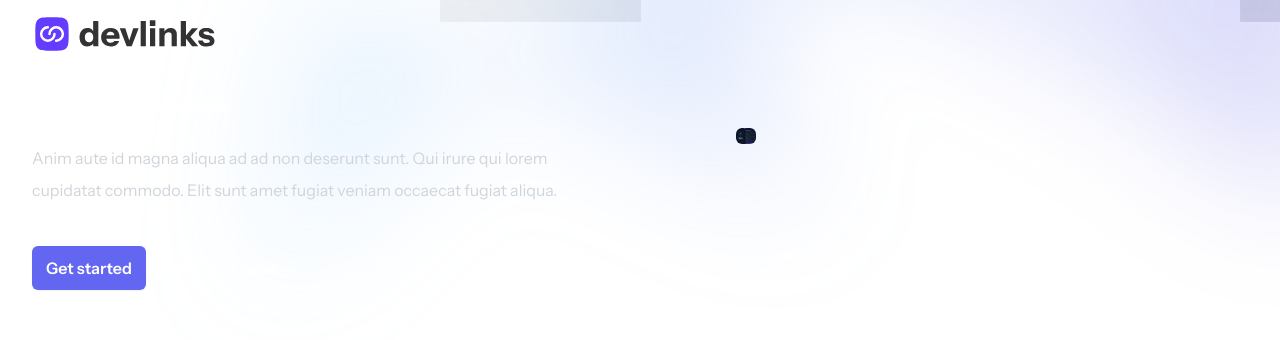
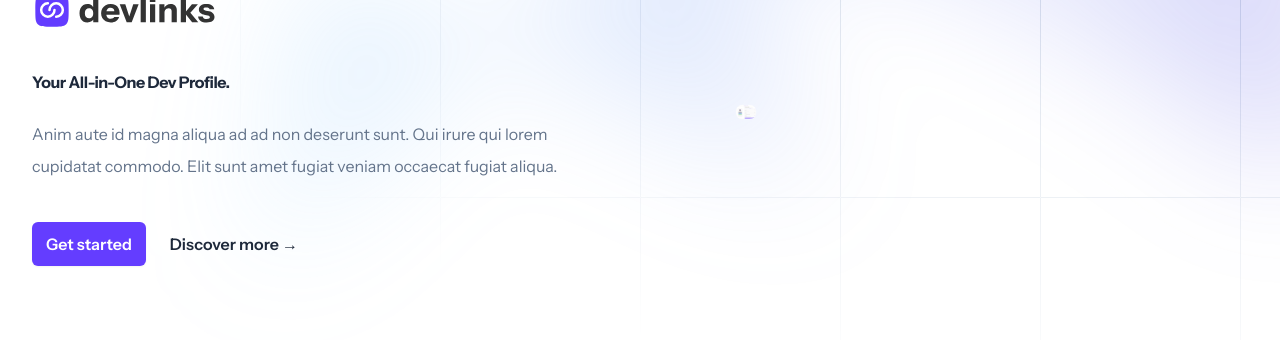
Before and after one commit to rohald89/devlinks, a Next.js app: page / in a window 1280 px wide. Shown: the part 202-542 px from the top of the page. Built offline with nearby package versions, Linux system fonts and the light colour scheme; no server answers.

Commit message:
added light theme styles to the landing page

```diff
--- a/src/app/page.tsx
+++ b/src/app/page.tsx
@@ -9,10 +9,9 @@ import { Icons } from '@/components/Icons';
 
 export default async function Home() {
   const session = await getAuthSession();
-
   return (
-    <div className="relative bg-slate-900 md:pt-6">
-      <header className="fixed z-10 w-full md:w-11/12 md:left-1/2 md:-translate-x-1/2 bg-white dark:bg-slate-950 rounded-b-xl p-4 flex items-center justify-between md:rounded-xl">
+    <div className="relative bg-gray-100 dark:bg-slate-900">
+      <header className="fixed md:top-6 shadow-card z-10 w-full md:w-11/12 md:left-1/2 md:-translate-x-1/2 bg-white dark:bg-slate-950 rounded-b-xl p-4 flex items-center justify-between md:rounded-xl">
         {/* TODO find cleaner way for mobile / desktop differences */}
         <span className="md:hidden">
           <Icons.smallLogo />
--- a/src/components/Hero.tsx
+++ b/src/components/Hero.tsx
@@ -1,13 +1,15 @@
+'use client';
+
 import Image from 'next/image';
 import { Icons } from './Icons';
-import ThemeToggle from './ThemeToggle';
+import { useTheme } from 'next-themes';
 
 export default function Hero() {
+  const { theme } = useTheme();
   return (
     <div className="relative isolate overflow-hidden bg-white dark:bg-[#111827]">
-      {/* <ThemeToggle /> */}
       <svg
-        className="absolute inset-0 -z-10 h-full w-full stroke-white/10 [mask-image:radial-gradient(100%_100%_at_top_right,white,transparent)]"
+        className="absolute inset-0 -z-10 h-full w-full stroke-slate-300 dark:stroke-white/10 [mask-image:radial-gradient(100%_100%_at_top_right,white,transparent)]"
         aria-hidden="true"
       >
         <defs>
@@ -22,12 +24,18 @@ export default function Hero() {
             <path d="M.5 200V.5H200" fill="none" />
           </pattern>
         </defs>
-        <svg x="50%" y={-1} className="overflow-visible fill-[#1f2937]/20">
-          <path
-            d="M-200 0h201v201h-201Z M600 0h201v201h-201Z M-400 600h201v201h-201Z M200 800h201v201h-201Z"
-            strokeWidth={0}
-          />
-        </svg>
+        {theme === 'dark' && (
+          <svg
+            x="50%"
+            y={-1}
+            className="overflow-visible dark:fill-[#1f2937]/20"
+          >
+            <path
+              d="M-200 0h201v201h-201Z M600 0h201v201h-201Z M-400 600h201v201h-201Z M200 800h201v201h-201Z"
+              strokeWidth={0}
+            />
+          </svg>
+        )}
         <rect
           width="100%"
           height="100%"
@@ -51,10 +59,10 @@ export default function Hero() {
         <div className="mx-auto max-w-2xl flex-shrink-0 lg:mx-0 lg:max-w-xl lg:pt-8">
           <Icons.logo />
 
-          <h1 className="mt-10 text-6xl font-bold tracking-tight text-white sm:text-6xl">
+          <h1 className="mt-10 text-6xl font-bold tracking-tight text-slate-800 dark:text-slate-100 sm:text-6xl">
             Your All-in-One Dev Profile.
           </h1>
-          <p className="mt-6 text-lg leading-8 text-[#d1d5db]">
+          <p className="mt-6 text-lg leading-8 text-slate-500 dark:text-[#d1d5db]">
             Anim aute id magna aliqua ad ad non deserunt sunt. Qui irure qui
             lorem cupidatat commodo. Elit sunt amet fugiat veniam occaecat
             fugiat aliqua.
@@ -62,11 +70,14 @@ export default function Hero() {
           <div className="mt-10 flex items-center gap-x-6">
             <a
               href="#"
-              className="rounded-md bg-indigo-500 px-3.5 py-2.5 text-sm font-semibold text-white shadow-sm hover:bg-indigo-400 focus-visible:outline focus-visible:outline-2 focus-visible:outline-offset-2 focus-visible:outline-indigo-400"
+              className="rounded-md bg-primary-600 px-3.5 py-2.5 text-sm font-semibold text-white shadow-sm hover:bg-indigo-400 focus-visible:outline focus-visible:outline-2 focus-visible:outline-offset-2 focus-visible:outline-indigo-400"
             >
               Get started
             </a>
-            <a href="#" className="text-sm font-semibold leading-6 text-white">
+            <a
+              href="#"
+              className="text-sm font-semibold leading-6 text-slate-800 dark:text-white"
+            >
               Discover more <span aria-hidden="true">→</span>
             </a>
           </div>
@@ -74,7 +85,11 @@ export default function Hero() {
         <div className="mx-auto mt-16 flex max-w-2xl sm:mt-24 lg:ml-10 lg:mr-0 lg:mt-0 lg:max-w-none lg:flex-none xl:ml-32">
           <div className="max-w-2xl flex-none sm:max-w-4xl lg:max-w-5">
             <Image
-              src="/dashboard.png"
+              src={
+                theme === 'dark'
+                  ? '/dashboard-dark.png'
+                  : '/dashboard-light.png'
+              }
               alt="App screenshot"
               width={1232}
               height={742}
```
Also changed, not shown: public/dashboard-dark.png (added), public/dashboard-light.png (added).
